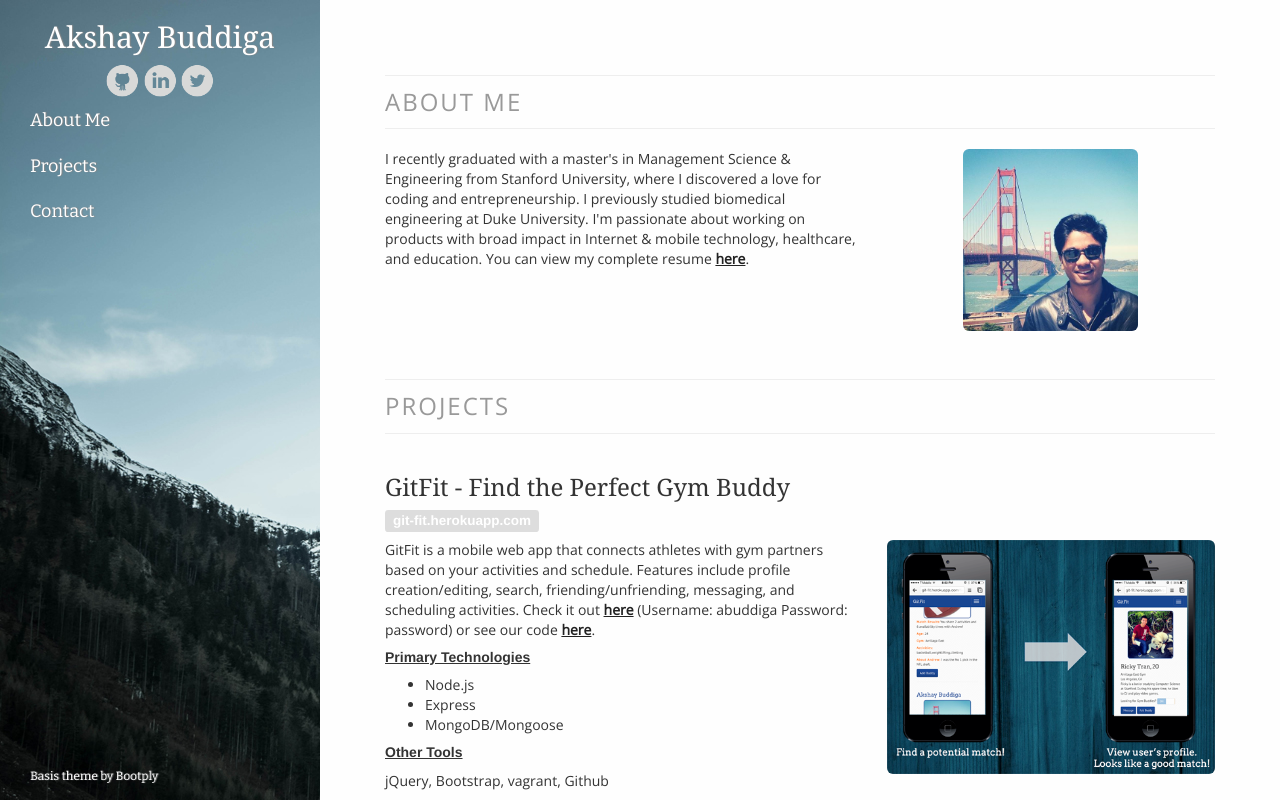
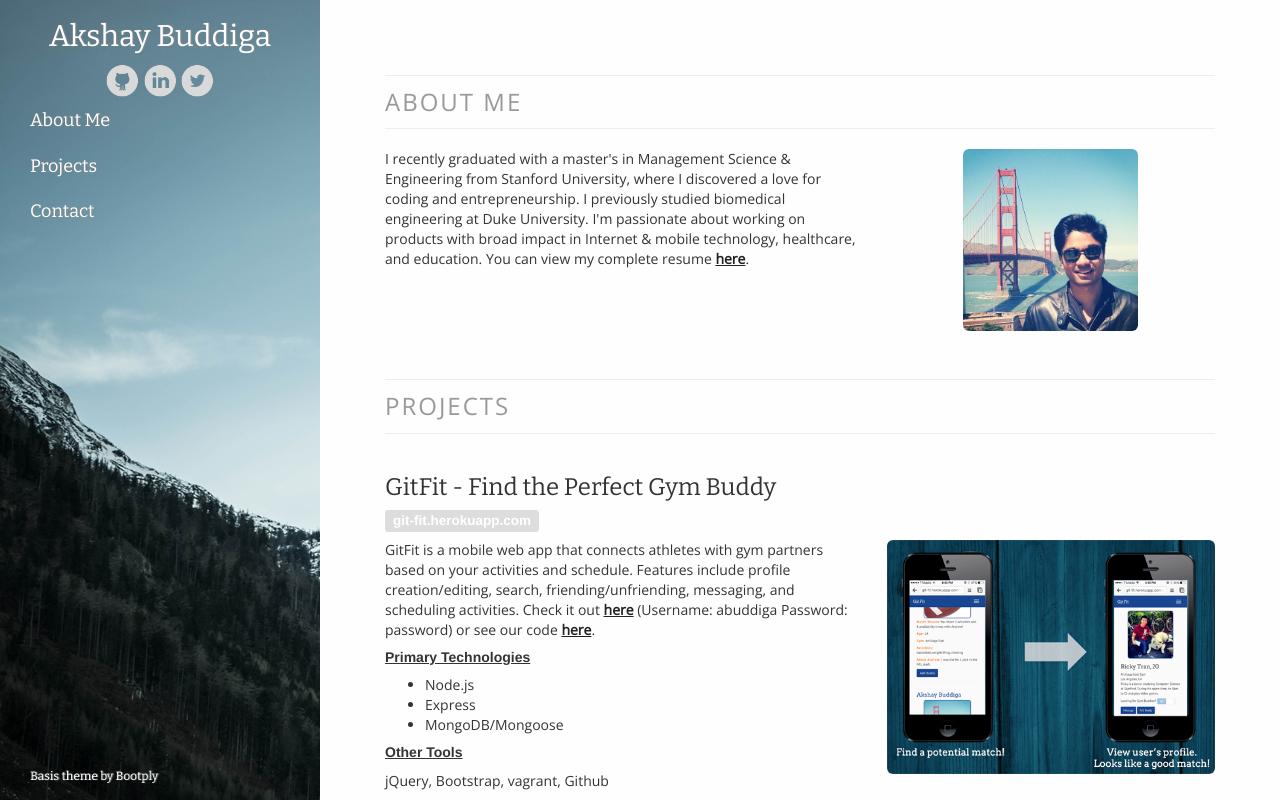
Before and after one commit to apurva4122/apurva4122.github.io, a plain HTML site: page index.html in a window 1280 px wide. Drawn offline with nearby package versions, Linux system fonts and the light colour scheme; a small style sheet from the web is missing; files whose address does not match are found by name; a web font is replaced by a local one.

Commit message:
CSS test change 6

```diff
--- a/stylesheets/index.css
+++ b/stylesheets/index.css
@@ -149,7 +149,7 @@ h2:hover a {
 /* bootstrap overrides */
 
 h1,h2,h3 {
-   font-family: MuseoSlab-500,Georgia,serif;
+   font-family: 'Bitter', Georgia, serif;
 }
 
 .jumbotron {
```
